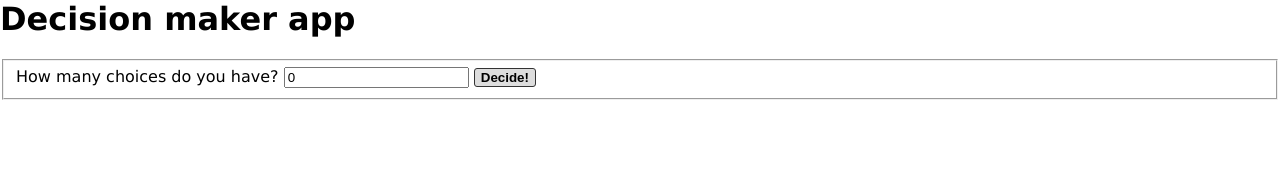
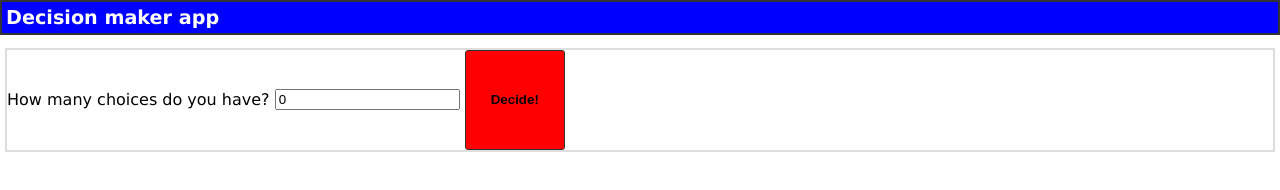
Before and after one commit to Martin1982/Decider, a plain HTML site: page index.html in a window 1280 px wide. Drawn offline with Linux system fonts and the light colour scheme.

Commit message:
redefining ugly

```diff
--- a/index.html
+++ b/index.html
@@ -10,11 +10,37 @@
         font-family: 'Lucida Grande', 'Helvetica Neue', Helvetica;
       }
 
+      h1 {
+        display: block;
+        background: blue;
+        border: 2px solid #333;
+        padding: 4px;
+        font-size: 1.2em;
+        color: #fff;
+      }
+
+      fieldset {
+        margin: 5px;
+        padding: 0;
+        border: 2px solid #dedede;
+      }
+
+      #decision {
+         margin: 5px;
+	 background-color: green;
+	 border: 2px solid #333;
+         border-radius: 3px;
+         display: none;
+         color: #fff;
+      }
+
       input[type="submit"] {
+        min-width: 100px;
+        min-height: 100px;
         border: 1px solid #333;
         border-radius: 3px;
 	font-weight: bold;
-	background-color: #DDD;
+	background-color: red;
       }
     </style>
   </head>
@@ -39,6 +65,7 @@
             choice = Math.floor((Math.random() * numChoices) + 1);
 
         decisionEl.innerHTML = "We think you should pick number: " + choice;
+	decisionEl.style.display = "block";
       });
 
     </script>
```
